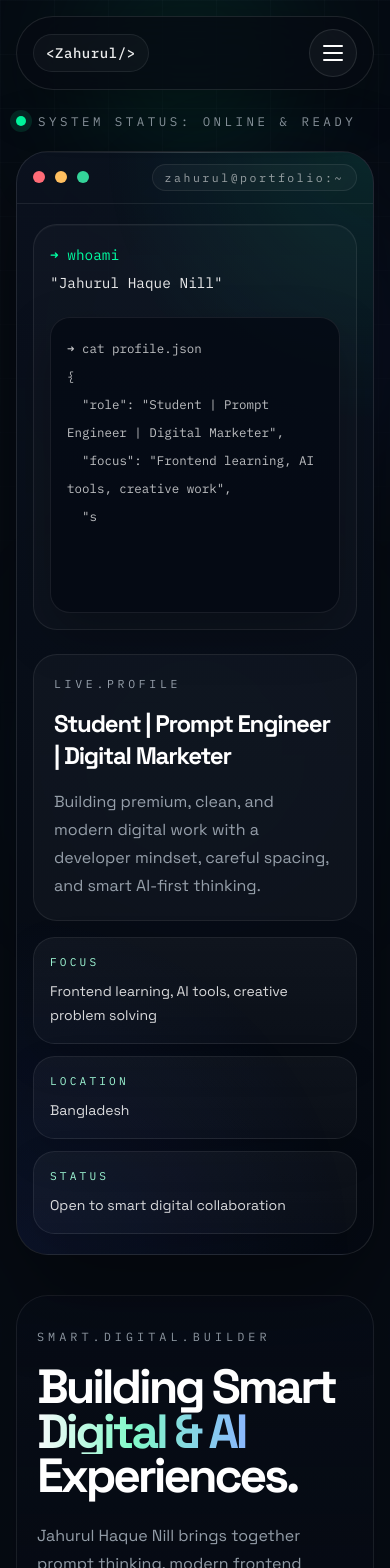
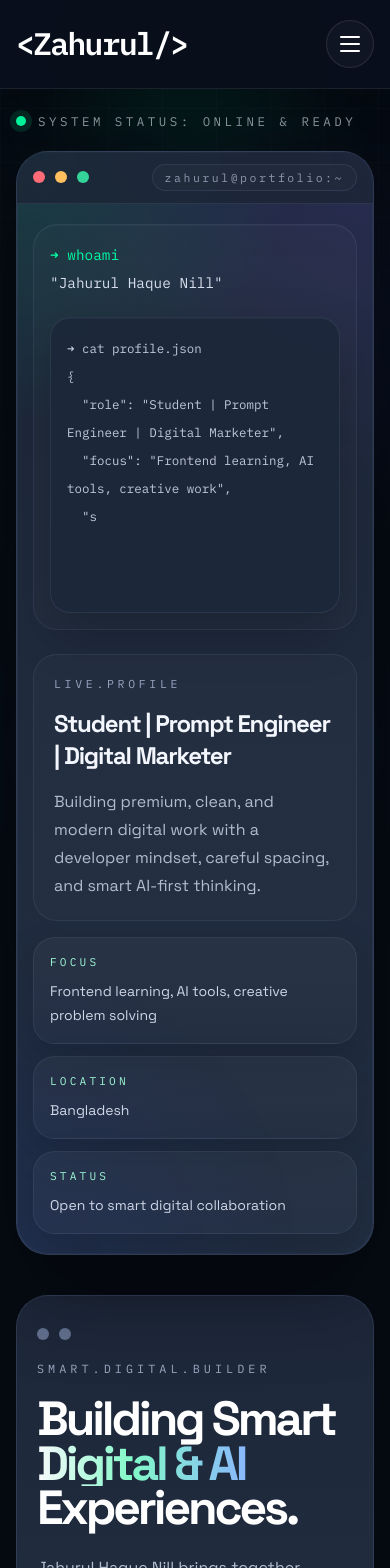
Before and after one commit to JAHURULNILL/jahurul, a React (Vite) app: page / in a window 390 px wide. Shown: the top 1568 px of the page. Built offline with nearby package versions, Linux system fonts and the light colour scheme.

Commit message:
fix the design

```diff
--- a/src/components/HeroHeading.tsx
+++ b/src/components/HeroHeading.tsx
@@ -5,8 +5,12 @@ import { Reveal } from "./Reveal";
 export function HeroHeading() {
   return (
     <Reveal className="pb-4">
-      <div className="rounded-[2rem] border border-white/8 bg-[linear-gradient(180deg,rgba(8,13,24,0.7),rgba(5,9,17,0.34))] px-5 py-8 shadow-[0_24px_70px_rgba(0,0,0,0.2)] sm:px-8 sm:py-10 lg:px-12">
-        <p className="font-mono text-[0.74rem] uppercase tracking-[0.34em] text-[var(--muted)]">
+      <div className="rounded-[2rem] border border-[rgba(106,126,170,0.22)] bg-[linear-gradient(180deg,#1d2739_0%,#212d41_100%)] px-5 py-8 shadow-[0_24px_70px_rgba(0,0,0,0.22)] sm:px-8 sm:py-10 lg:px-12">
+        <div className="mb-5 flex items-center gap-2.5">
+          <span className="h-3 w-3 rounded-full bg-[#62708f]" />
+          <span className="h-3 w-3 rounded-full bg-[#62708f]" />
+        </div>
+        <p className="font-mono text-[0.74rem] uppercase tracking-[0.34em] text-[#9aa7c0]">
           smart.digital.builder
         </p>
         <h1 className="mt-5 max-w-5xl text-[clamp(3rem,9vw,6.6rem)] font-bold leading-[0.92] tracking-[-0.065em] text-white">
@@ -21,7 +25,7 @@ export function HeroHeading() {
           whileInView={{ opacity: 1, y: 0 }}
           viewport={{ once: true }}
           transition={{ duration: 0.55, delay: 0.16, ease: [0.22, 1, 0.36, 1] }}
-          className="mt-6 max-w-2xl text-base leading-7 text-[var(--muted)] sm:text-lg"
+          className="mt-6 max-w-2xl text-base leading-7 text-[#b5c0d2] sm:text-lg"
         >
           {person.name} brings together prompt thinking, modern frontend learning, and digital strategy to craft
           clean, premium, future-facing work that feels considered on every screen.
--- a/src/components/HeroTerminal.tsx
+++ b/src/components/HeroTerminal.tsx
@@ -20,7 +20,7 @@ export function HeroTerminal() {
       </div>
 
       <motion.div
-        className="group relative overflow-hidden rounded-[2rem] border border-white/10 bg-[linear-gradient(180deg,rgba(11,18,31,0.92),rgba(6,10,18,0.84))] shadow-[0_30px_90px_rgba(0,0,0,0.42)]"
+        className="group relative overflow-hidden rounded-[2rem] border border-[rgba(106,126,170,0.22)] bg-[linear-gradient(180deg,#1d2739_0%,#212d41_100%)] shadow-[0_30px_90px_rgba(0,0,0,0.42)]"
         animate={tilt}
         whileHover={{ y: -6, scale: 1.005 }}
         transition={{ type: "spring", stiffness: 160, damping: 18 }}
@@ -37,29 +37,30 @@ export function HeroTerminal() {
         }}
         onMouseLeave={() => setTilt({ rotateX: 0, rotateY: 0 })}
       >
-        <div className="absolute inset-0 bg-[radial-gradient(circle_at_top_right,rgba(0,255,163,0.12),transparent_24%),radial-gradient(circle_at_bottom_left,rgba(78,109,255,0.12),transparent_30%)] opacity-80 transition duration-500 group-hover:opacity-100" />
-        <div className="absolute inset-x-0 top-0 h-px bg-gradient-to-r from-transparent via-white/18 to-transparent" />
+        <div className="absolute inset-0 bg-[radial-gradient(circle_at_top_left,rgba(0,255,163,0.13),transparent_24%),radial-gradient(circle_at_top_right,rgba(128,88,255,0.14),transparent_30%),radial-gradient(circle_at_bottom_left,rgba(36,75,255,0.08),transparent_26%)] opacity-85 transition duration-500 group-hover:opacity-100" />
+        <div className="absolute inset-0 rounded-[2rem] shadow-[inset_0_0_0_1px_rgba(126,144,187,0.08),0_0_38px_rgba(0,255,163,0.08),0_0_44px_rgba(116,82,255,0.08)]" />
+        <div className="absolute inset-x-0 top-0 h-px bg-gradient-to-r from-transparent via-white/12 to-transparent" />
 
-        <div className="relative flex items-center justify-between border-b border-white/8 px-4 py-3 sm:px-6">
+        <div className="relative flex items-center justify-between border-b border-[rgba(140,156,194,0.14)] bg-[rgba(27,36,53,0.78)] px-4 py-3 sm:px-6">
           <div className="flex items-center gap-2.5">
             <span className="h-3 w-3 rounded-full bg-[#ff6b77]" />
             <span className="h-3 w-3 rounded-full bg-[#ffbf5f]" />
             <span className="h-3 w-3 rounded-full bg-[#34d399]" />
           </div>
-          <div className="rounded-full border border-white/8 bg-white/[0.03] px-3 py-1 font-mono text-[0.72rem] tracking-[0.22em] text-white/58">
+          <div className="rounded-full border border-[rgba(140,156,194,0.14)] bg-[rgba(255,255,255,0.02)] px-3 py-1 font-mono text-[0.72rem] tracking-[0.22em] text-[#8e99b1]">
             zahurul@portfolio:~
           </div>
         </div>
 
         <div className="relative grid gap-6 px-4 py-5 sm:px-6 sm:py-6 lg:grid-cols-[1.15fr_0.85fr] lg:gap-8 lg:px-8 lg:py-8">
-          <div className="rounded-[1.5rem] border border-white/8 bg-[rgba(255,255,255,0.025)] p-4 shadow-[inset_0_1px_0_rgba(255,255,255,0.03)] sm:p-5">
+          <div className="rounded-[1.5rem] border border-[rgba(140,156,194,0.12)] bg-[rgba(255,255,255,0.02)] p-4 shadow-[inset_0_1px_0_rgba(255,255,255,0.03)] sm:p-5">
             <div className="font-mono text-[0.9rem] leading-7 text-[var(--accent-soft)] sm:text-[0.96rem]">
               <div className="text-[var(--accent)]">➜ whoami</div>
-              <div className="text-white/90">&quot;{person.name}&quot;</div>
+              <div className="text-[#d7deec]">&quot;{person.name}&quot;</div>
             </div>
 
-            <div className="mt-5 min-h-[18.5rem] rounded-[1.25rem] border border-white/8 bg-[#040913]/80 p-4 shadow-[0_20px_50px_rgba(0,0,0,0.26)] sm:min-h-[20rem] sm:p-5">
-              <pre className="font-mono text-[0.78rem] leading-7 whitespace-pre-wrap break-words text-white/74 sm:text-[0.86rem]">
+            <div className="mt-5 min-h-[18.5rem] rounded-[1.25rem] border border-[rgba(140,156,194,0.13)] bg-[rgba(28,38,57,0.82)] p-4 shadow-[inset_0_1px_0_rgba(255,255,255,0.03),0_20px_50px_rgba(0,0,0,0.22)] sm:min-h-[20rem] sm:p-5">
+              <pre className="font-mono text-[0.78rem] leading-7 whitespace-pre-wrap break-words text-[#c1cadb] sm:text-[0.86rem]">
                 {typedBlock}
                 <span className="terminal-cursor" aria-hidden="true">
                   |
@@ -69,14 +70,14 @@ export function HeroTerminal() {
           </div>
 
           <div className="flex flex-col justify-between gap-4">
-            <div className="rounded-[1.5rem] border border-white/8 bg-white/[0.03] p-5 transition duration-300 group-hover:border-[var(--accent)]/18">
-              <p className="font-mono text-[0.72rem] uppercase tracking-[0.32em] text-[var(--muted)]">
+            <div className="rounded-[1.5rem] border border-[rgba(140,156,194,0.12)] bg-[rgba(255,255,255,0.02)] p-5 transition duration-300 group-hover:border-[var(--accent)]/18">
+              <p className="font-mono text-[0.72rem] uppercase tracking-[0.32em] text-[#98a4bf]">
                 live.profile
               </p>
-              <h2 className="mt-4 text-2xl font-bold tracking-[-0.05em] text-white sm:text-[2rem]">
+              <h2 className="mt-4 text-2xl font-bold tracking-[-0.05em] text-[#f3f6fc] sm:text-[2rem]">
                 {person.role}
               </h2>
-              <p className="mt-4 text-base leading-7 text-[var(--muted)]">
+              <p className="mt-4 text-base leading-7 text-[#b1bccf]">
                 Building premium, clean, and modern digital work with a developer mindset, careful spacing, and
                 smart AI-first thinking.
               </p>
@@ -91,12 +92,12 @@ export function HeroTerminal() {
                 <motion.div
                   key={label}
                   whileHover={{ y: -4 }}
-                  className="rounded-[1.35rem] border border-white/8 bg-[linear-gradient(180deg,rgba(255,255,255,0.04),rgba(255,255,255,0.025))] px-4 py-4 shadow-[0_16px_40px_rgba(0,0,0,0.14)] transition duration-300 hover:border-[var(--accent)]/24 hover:shadow-[0_22px_40px_rgba(0,0,0,0.18)]"
+                  className="rounded-[1.35rem] border border-[rgba(140,156,194,0.12)] bg-[linear-gradient(180deg,rgba(255,255,255,0.04),rgba(255,255,255,0.02))] px-4 py-4 shadow-[0_16px_40px_rgba(0,0,0,0.14)] transition duration-300 hover:border-[var(--accent)]/24 hover:shadow-[0_22px_40px_rgba(0,0,0,0.18)]"
                 >
                   <p className="font-mono text-[0.7rem] uppercase tracking-[0.28em] text-[var(--accent-soft)]">
                     {label}
                   </p>
-                  <p className="mt-2 text-sm leading-6 text-white/84">{value}</p>
+                  <p className="mt-2 text-sm leading-6 text-[#ced6e6]">{value}</p>
                 </motion.div>
               ))}
             </div>
--- a/src/components/Navbar.tsx
+++ b/src/components/Navbar.tsx
@@ -23,18 +23,18 @@ export function Navbar({
 }: NavbarProps) {
   return (
     <header className="fixed inset-x-0 top-0 z-50">
-      <div className="mx-auto max-w-7xl px-4 pt-4 sm:px-6 lg:px-8">
-        <div className="flex items-center justify-between rounded-full border border-white/10 bg-[rgba(6,10,18,0.74)] px-4 py-3 shadow-[0_16px_50px_rgba(0,0,0,0.28)] backdrop-blur-2xl sm:px-5">
+      <div className="border-b border-white/8 bg-[rgba(9,15,28,0.94)] shadow-[0_18px_40px_rgba(0,0,0,0.2)] backdrop-blur-2xl">
+        <div className="mx-auto flex max-w-[1400px] items-center justify-between px-4 py-5 sm:px-6 lg:px-8">
           <a
             href="#home"
-            className="group inline-flex items-center gap-3 rounded-full border border-white/8 bg-white/[0.03] px-3 py-2 transition duration-300 hover:border-[var(--accent)]/35 hover:bg-[rgba(0,255,163,0.07)]"
+            className="group inline-flex items-center transition duration-300"
           >
-            <span className="font-mono text-sm font-medium tracking-[0.04em] text-white/92 sm:text-base">
+            <span className="font-mono text-[1.95rem] font-semibold leading-none tracking-[-0.05em] text-white transition duration-300 group-hover:scale-[1.02] sm:text-[2.35rem]">
               &lt;Zahurul/&gt;
             </span>
           </a>
 
-          <nav className="hidden items-center gap-2 md:flex">
+          <nav className="hidden items-center gap-10 md:flex">
             {links.map((link) => {
               const isActive = activeSection === link.id;
 
@@ -43,22 +43,14 @@ export function Navbar({
                   key={link.id}
                   href={link.href}
                   onClick={onNavigate}
-                  className="group relative inline-flex items-center justify-center rounded-full px-4 py-2.5 text-sm font-medium text-white/72 transition duration-300 hover:-translate-y-0.5 hover:text-white"
+                  className="group relative inline-flex items-center justify-center py-2 text-[1.05rem] font-medium text-white/68 transition duration-300 hover:text-white"
                 >
-                  <span
-                    className={[
-                      "absolute inset-0 rounded-full border transition duration-300",
-                      isActive
-                        ? "border-[var(--accent)]/40 bg-[rgba(0,255,163,0.08)]"
-                        : "border-transparent bg-transparent group-hover:border-white/10 group-hover:bg-white/[0.04]",
-                    ].join(" ")}
-                  />
                   <span className="relative">
                     {link.label}
                     <span
                       className={[
-                        "absolute inset-x-0 -bottom-1.5 mx-auto h-px w-0 bg-gradient-to-r from-transparent via-[var(--accent)] to-transparent transition-all duration-300 group-hover:w-full",
-                        isActive ? "w-full" : "",
+                        "absolute inset-x-0 -bottom-2 mx-auto h-px w-0 bg-gradient-to-r from-transparent via-[var(--accent)] to-transparent transition-all duration-300 group-hover:w-full",
+                        isActive ? "w-full opacity-100" : "opacity-70",
                       ].join(" ")}
                     />
                   </span>
@@ -72,7 +64,7 @@ export function Navbar({
               href="#contact"
               whileHover={{ y: -2 }}
               whileTap={{ scale: 0.98 }}
-              className="hidden rounded-full border border-[var(--accent)]/28 bg-[linear-gradient(135deg,rgba(0,255,163,0.18),rgba(63,94,251,0.12))] px-4 py-2.5 text-sm font-medium text-white shadow-[0_0_0_1px_rgba(255,255,255,0.04),0_10px_30px_rgba(0,255,163,0.08)] transition hover:border-[var(--accent)]/45 hover:shadow-[0_0_0_1px_rgba(255,255,255,0.05),0_18px_40px_rgba(0,255,163,0.14)] md:inline-flex"
+              className="hidden rounded-full border border-[var(--accent)]/34 bg-[rgba(16,34,33,0.55)] px-8 py-3 font-mono text-[1.02rem] font-medium text-[var(--accent-soft)] shadow-[inset_0_1px_0_rgba(255,255,255,0.03),0_10px_24px_rgba(0,255,163,0.06)] transition hover:border-[var(--accent)]/58 hover:bg-[rgba(17,45,41,0.82)] hover:text-[var(--accent)] hover:shadow-[0_0_0_1px_rgba(0,255,163,0.08),0_18px_40px_rgba(0,255,163,0.12)] md:inline-flex"
             >
               Let&apos;s Talk
             </motion.a>
@@ -82,7 +74,7 @@ export function Navbar({
               aria-label={mobileMenuOpen ? "Close menu" : "Open menu"}
               aria-expanded={mobileMenuOpen}
               onClick={onMobileMenuToggle}
-              className="inline-flex h-12 w-12 items-center justify-center rounded-full border border-white/10 bg-white/[0.04] text-white transition duration-300 hover:border-[var(--accent)]/35 hover:bg-[rgba(0,255,163,0.08)] md:hidden"
+              className="inline-flex h-12 w-12 items-center justify-center rounded-full border border-white/10 bg-white/[0.03] text-white transition duration-300 hover:border-[var(--accent)]/35 hover:bg-[rgba(0,255,163,0.08)] md:hidden"
             >
               <div className="flex h-4 w-5 flex-col justify-between">
                 <span
--- a/src/data/portfolio.ts
+++ b/src/data/portfolio.ts
@@ -2,7 +2,7 @@ export const person = {
   name: "Jahurul Haque Nill",
   brand: "Zahurul",
   role: "Student | Prompt Engineer | Digital Marketer",
-  email: "jahurulhaquenill@gmail.com",
+  email: "jahurul4q@gmail.com",
   location: "Bangladesh",
   photo:
     "https://raw.githubusercontent.com/JAHURULNILL/portfolio/main/file_0000000023fc720babf6f02003b2ab93.png",
@@ -72,89 +72,58 @@ export const whoAmIBlocks = [
 export const skills = [
   {
     title: "Prompt Engineering",
-    description: "Designing structured prompts that produce cleaner outputs, clearer logic, and better AI guidance.",
-    kicker: "prompt",
-    glow: "rgba(0,255,163,0.18)",
+    items: ["Structured prompting", "Output logic", "Prompt optimization", "AI instruction design"],
   },
   {
     title: "AI Tools",
-    description: "Exploring practical AI workflows that improve speed, creativity, and digital problem solving.",
-    kicker: "ai",
-    glow: "rgba(56,189,248,0.18)",
+    items: ["Workflow exploration", "Tool chaining", "Creative automation", "AI-assisted research"],
   },
   {
     title: "Digital Marketing",
-    description: "Balancing strategy and presentation so content and campaigns feel more intentional and effective.",
-    kicker: "growth",
-    glow: "rgba(89,104,255,0.18)",
+    items: ["Content direction", "Campaign thinking", "Audience clarity", "Digital positioning"],
   },
   {
     title: "Frontend Development",
-    description: "Learning to build responsive, polished interfaces with clean structure, smooth motion, and premium detail.",
-    kicker: "frontend",
-    glow: "rgba(192,168,255,0.18)",
+    items: ["React & TypeScript", "Tailwind CSS", "Responsive UI", "Interaction polish"],
   },
   {
     title: "Problem Solving",
-    description: "Breaking down ideas thoughtfully and finding practical ways to turn concepts into useful outcomes.",
-    kicker: "logic",
-    glow: "rgba(0,255,163,0.16)",
+    items: ["Clear breakdowns", "Practical solutions", "Creative thinking", "Continuous learning"],
   },
 ];
 
 export const projects = [
   {
     title: "Prompt Workspace",
-    description:
-      "A concept for organizing reusable AI prompt systems, output patterns, and structured idea flows inside a cleaner developer-style interface.",
-    tags: ["React", "TypeScript", "AI Workflow"],
-    kicker: "featured concept",
-    year: "2026",
-    meta: "System thinking for better prompt quality",
+    items: ["Reusable prompt systems", "Structured output patterns", "Cleaner AI workflow design"],
   },
   {
     title: "Digital Growth Landing",
-    description:
-      "A premium landing experience focused on stronger visual trust, modern layout discipline, and smoother conversions for digital services.",
-    tags: ["Tailwind", "UX", "Marketing"],
-    kicker: "ui case",
-    year: "2026",
-    meta: "Premium presentation with stronger clarity",
+    items: ["Premium landing presentation", "Better trust and clarity", "Smoother digital conversion flow"],
   },
   {
     title: "Creative Frontend Lab",
-    description:
-      "An ongoing space for practicing modern frontend builds, dark developer-inspired visuals, and refined motion interactions across devices.",
-    tags: ["Framer Motion", "Portfolio", "Responsive"],
-    kicker: "learning build",
-    year: "2026",
-    meta: "Hands-on exploration with polished execution",
+    items: ["Dark UI practice builds", "Responsive layout refinement", "Motion and interaction polish"],
   },
 ];
 
 export const contactLinks = [
   {
     label: "Email",
-    caption: "Start a conversation directly",
+    caption: "jahurul4q@gmail.com",
     href: `mailto:${person.email}`,
     external: false,
   },
   {
     label: "GitHub",
-    caption: "See my public work and profile",
+    caption: "JAHURULNILL",
     href: person.github,
     external: true,
   },
   {
     label: "Facebook",
-    caption: "Connect on social",
+    caption: "error.nill",
     href: person.facebook,
     external: true,
   },
-  {
-    label: "LinkedIn",
-    caption: "Professional profile",
-    href: person.linkedin,
-    external: true,
-  },
 ];
```
Also changed, not shown: src/components/ContactSection.tsx (+46 -26 lines), src/components/ProjectsSection.tsx (+15 -30 lines), src/components/SkillsSection.tsx (+22 -12 lines), src/components/WhoAmISection.tsx (+42 -46 lines).
